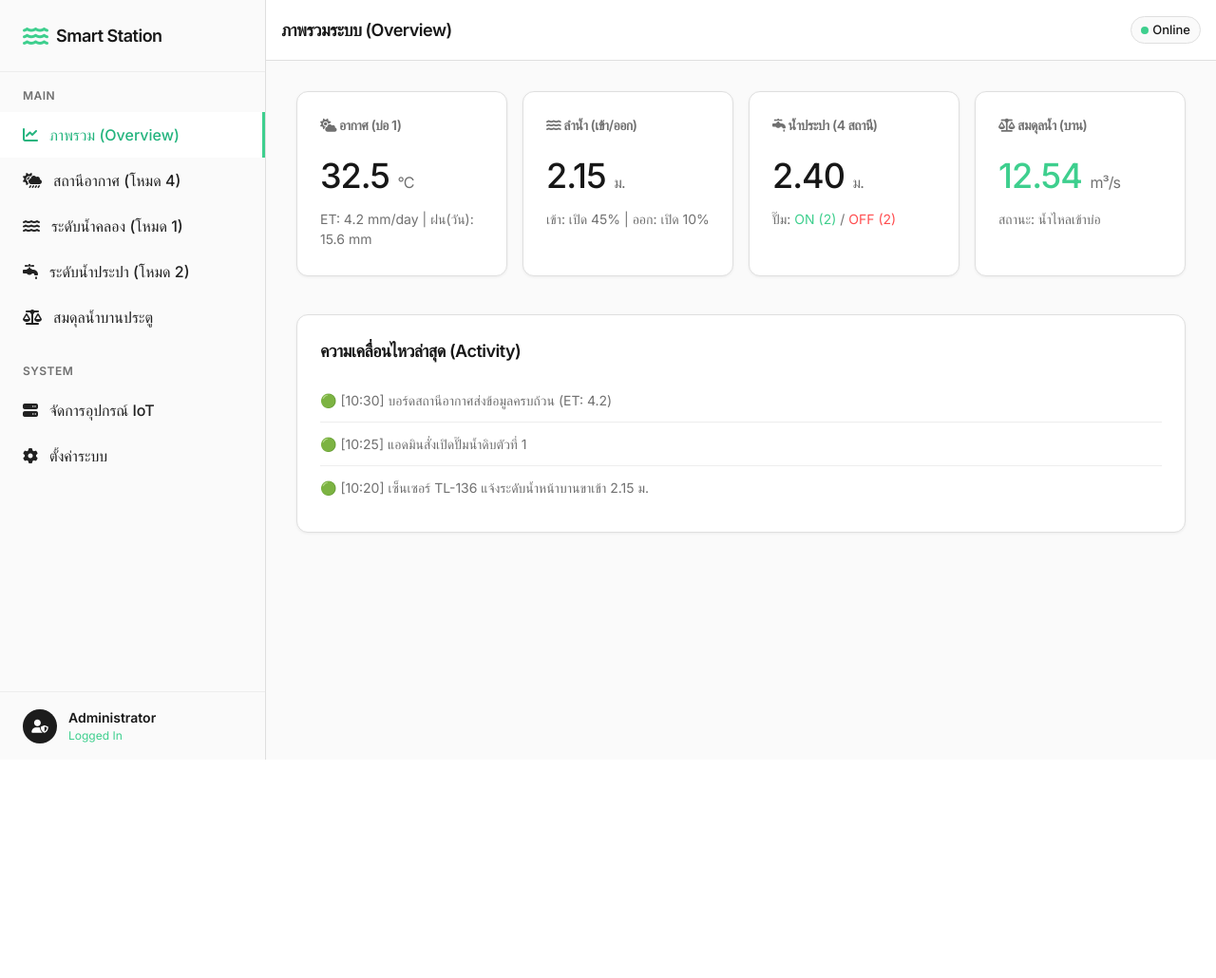
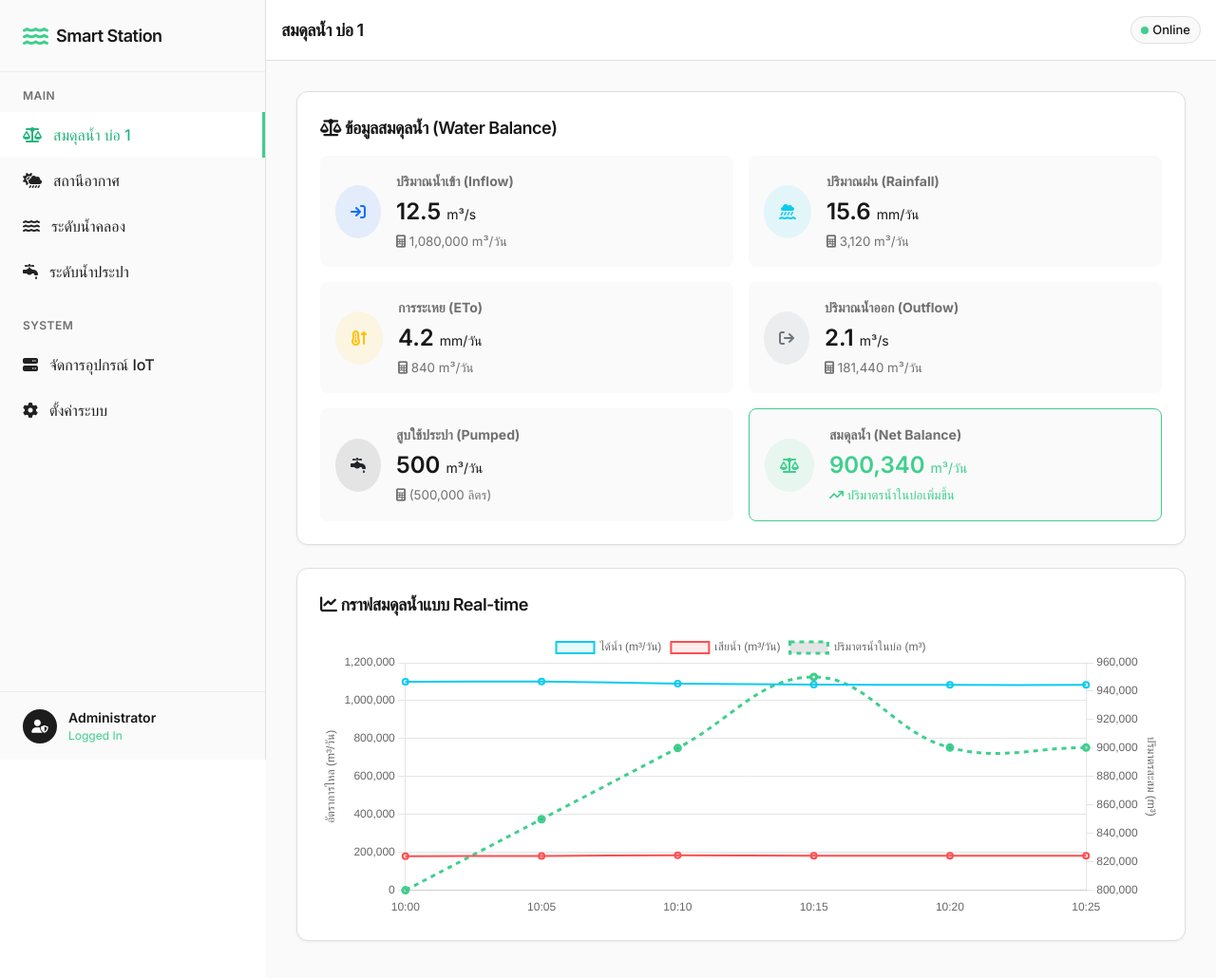
Before and after one commit to chanudom4686-arch/T01, a plain HTML site: page Frontend_Web/index.html in a window 1280 px wide. Shown: the whole page at 95% size. Before the commit the page ends 800 px from the top, so only its background shows below. Drawn offline with nearby package versions, Linux system fonts and the light colour scheme.

Commit message:
refactor: UI tweaks as per user request (remove overview, rename, add pond1 balance)

```diff
--- a/Frontend_Web/index.html
+++ b/Frontend_Web/index.html
@@ -32,11 +32,10 @@
 
         <nav class="sidebar-nav">
             <div class="nav-section">Main</div>
-            <a href="#/" class="nav-link active" data-path="/"><i class="fa-solid fa-chart-line"></i> ภาพรวม (Overview)</a>
-            <a href="#/weather" class="nav-link" data-path="/weather"><i class="fa-solid fa-cloud-sun-rain"></i> สถานีอากาศ (โหมด 4)</a>
-            <a href="#/river" class="nav-link" data-path="/river"><i class="fa-solid fa-water"></i> ระดับน้ำคลอง (โหมด 1)</a>
-            <a href="#/tap-water" class="nav-link" data-path="/tap-water"><i class="fa-solid fa-faucet-drip"></i> ระดับน้ำประปา (โหมด 2)</a>
-            <a href="#/water-balance" class="nav-link" data-path="/water-balance"><i class="fa-solid fa-scale-balanced"></i> สมดุลน้ำบานประตู</a>
+            <a href="#/" class="nav-link active" data-path="/"><i class="fa-solid fa-scale-balanced"></i> สมดุลน้ำ บ่อ 1</a>
+            <a href="#/weather" class="nav-link" data-path="/weather"><i class="fa-solid fa-cloud-sun-rain"></i> สถานีอากาศ</a>
+            <a href="#/river" class="nav-link" data-path="/river"><i class="fa-solid fa-water"></i> ระดับน้ำคลอง</a>
+            <a href="#/tap-water" class="nav-link" data-path="/tap-water"><i class="fa-solid fa-faucet-drip"></i> ระดับน้ำประปา</a>
 
             <div class="nav-section mt-4">System</div>
             <a href="#/devices" class="nav-link" data-path="/devices"><i class="fa-solid fa-server"></i> จัดการอุปกรณ์ IoT</a>
--- a/Frontend_Web/js/app.js
+++ b/Frontend_Web/js/app.js
@@ -26,11 +26,10 @@ document.querySelectorAll('.nav-link').forEach(link => {
 // --- SPA Router ---
 
 const routes = {
-    '/': { file: 'overview.html', title: 'ภาพรวมระบบ (Overview)' },
-    '/weather': { file: 'weather.html', title: 'สถานีอากาศ (Mode 4)' },
-    '/river': { file: 'river.html', title: 'ระดับน้ำคลอง (Mode 1)' },
-    '/tap-water': { file: 'tap_water.html', title: 'ระดับน้ำประปา (Mode 2)' },
-    '/water-balance': { file: 'water_balance.html', title: 'สมดุลน้ำบานประตู' },
+    '/': { file: 'water_balance_pond1.html', title: 'สมดุลน้ำ บ่อ 1' },
+    '/weather': { file: 'weather.html', title: 'สถานีอากาศ' },
+    '/river': { file: 'river.html', title: 'ระดับน้ำคลอง' },
+    '/tap-water': { file: 'tap_water.html', title: 'ระดับน้ำประปา' },
     '/devices': { file: 'devices.html', title: 'จัดการอุปกรณ์ IoT' },
     '/settings': { file: 'settings.html', title: 'ตั้งค่าระบบ' },
 };
@@ -101,6 +100,8 @@ function initViewLogic(path) {
         initWeatherChart();
     } else if (path === '/river') {
         initRiverChart();
+    } else if (path === '/') {
+        initWaterBalanceChart();
     }
     // Add other initializers as needed
 }
@@ -176,3 +177,60 @@ function initRiverChart() {
         }
     });
 }
+
+function initWaterBalanceChart() {
+    const ctx = document.getElementById('waterBalanceChart');
+    if (!ctx) return;
+
+    new Chart(ctx, {
+        type: 'line',
+        data: {
+            labels: ['10:00', '10:05', '10:10', '10:15', '10:20', '10:25'],
+            datasets: [
+                {
+                    label: 'ได้น้ำ (m³/วัน)',
+                    data: [1100000, 1100500, 1090000, 1085000, 1083000, 1083120],
+                    borderColor: '#0dcaf0',
+                    backgroundColor: 'rgba(13, 202, 240, 0.1)',
+                    borderWidth: 2,
+                    tension: 0.4,
+                    yAxisID: 'y'
+                },
+                {
+                    label: 'เสียน้ำ (m³/วัน)',
+                    data: [180000, 181000, 185000, 182000, 181500, 182280],
+                    borderColor: '#ff4d4f',
+                    backgroundColor: 'rgba(255, 77, 79, 0.1)',
+                    borderWidth: 2,
+                    tension: 0.4,
+                    yAxisID: 'y'
+                },
+                {
+                    label: 'ปริมาตรน้ำในบ่อ (m³)',
+                    data: [800000, 850000, 900000, 950000, 900340, 900340],
+                    borderColor: '#3ecf8e',
+                    borderWidth: 3,
+                    borderDash: [5, 5],
+                    tension: 0.4,
+                    yAxisID: 'y1'
+                }
+            ]
+        },
+        options: {
+            responsive: true,
+            maintainAspectRatio: false,
+            scales: {
+                x: { grid: { display: false } },
+                y: {
+                    type: 'linear', display: true, position: 'left',
+                    title: { display: true, text: 'อัตราการไหล (m³/วัน)' }
+                },
+                y1: {
+                    type: 'linear', display: true, position: 'right',
+                    title: { display: true, text: 'ปริมาตรสะสม (m³)' },
+                    grid: { drawOnChartArea: false }
+                }
+            }
+        }
+    });
+}
--- a/Frontend_Web/views/overview.html
+++ /dev/null
@@ -1,56 +0,0 @@
-<div class="grid-4">
-    <!-- Card 1 -->
-    <div class="sp-card">
-        <div class="sp-card-header">
-            <h3 class="sp-card-title" style="color: var(--color-ink-mute); font-size: 14px;"><i class="fa-solid fa-cloud-sun"></i> อากาศ (บ่อ 1)</h3>
-        </div>
-        <div class="value-display">
-            <span class="value">32.5 <span class="unit">°C</span></span>
-            <span class="label" style="margin-top: 8px;">ET: 4.2 mm/day | ฝน(วัน): 15.6 mm</span>
-        </div>
-    </div>
-
-    <!-- Card 2 -->
-    <div class="sp-card">
-        <div class="sp-card-header">
-            <h3 class="sp-card-title" style="color: var(--color-ink-mute); font-size: 14px;"><i class="fa-solid fa-water"></i> ลำน้ำ (เข้า/ออก)</h3>
-        </div>
-        <div class="value-display">
-            <span class="value">2.15 <span class="unit">ม.</span></span>
-            <span class="label" style="margin-top: 8px;">เข้า: เปิด 45% | ออก: เปิด 10%</span>
-        </div>
-    </div>
-
-    <!-- Card 3 -->
-    <div class="sp-card">
-        <div class="sp-card-header">
-            <h3 class="sp-card-title" style="color: var(--color-ink-mute); font-size: 14px;"><i class="fa-solid fa-faucet-drip"></i> น้ำประปา (4 สถานี)</h3>
-        </div>
-        <div class="value-display">
-            <span class="value">2.40 <span class="unit">ม.</span></span>
-            <span class="label" style="margin-top: 8px;">ปั๊ม: <span style="color: var(--color-primary);">ON (2)</span> / <span style="color: #ff4d4f;">OFF (2)</span></span>
-        </div>
-    </div>
-
-    <!-- Card 4 -->
-    <div class="sp-card">
-        <div class="sp-card-header">
-            <h3 class="sp-card-title" style="color: var(--color-ink-mute); font-size: 14px;"><i class="fa-solid fa-scale-balanced"></i> สมดุลน้ำ (บาน)</h3>
-        </div>
-        <div class="value-display">
-            <span class="value" style="color: var(--color-primary);">12.54 <span class="unit">m³/s</span></span>
-            <span class="label" style="margin-top: 8px;">สถานะ: น้ำไหลเข้าบ่อ</span>
-        </div>
-    </div>
-</div>
-
-<div class="sp-card" style="margin-top: 24px;">
-    <div class="sp-card-header">
-        <h3 class="sp-card-title">ความเคลื่อนไหวล่าสุด (Activity)</h3>
-    </div>
-    <div style="font-size: 14px; color: var(--color-ink-mute);">
-        <p style="padding: 12px 0; border-bottom: 1px solid var(--color-hairline-cool);">🟢 [10:30] บอร์ดสถานีอากาศส่งข้อมูลครบถ้วน (ET: 4.2)</p>
-        <p style="padding: 12px 0; border-bottom: 1px solid var(--color-hairline-cool);">🟢 [10:25] แอดมินสั่งเปิดปั๊มน้ำดิบตัวที่ 1</p>
-        <p style="padding: 12px 0;">🟢 [10:20] เซ็นเซอร์ TL-136 แจ้งระดับน้ำหน้าบานขาเข้า 2.15 ม.</p>
-    </div>
-</div>
--- /dev/null
+++ b/Frontend_Web/views/water_balance_pond1.html
@@ -0,0 +1,88 @@
+<div class="sp-card" style="margin-bottom: 24px;">
+    <div class="sp-card-header">
+        <h3 class="sp-card-title"><i class="fa-solid fa-scale-balanced text-success"></i> ข้อมูลสมดุลน้ำ (Water Balance)</h3>
+    </div>
+    <div class="grid-2">
+        <!-- Inflow -->
+        <div style="background: var(--color-canvas-soft); padding: 16px; border-radius: var(--rounded-md); display: flex; align-items: center;">
+            <div style="background: rgba(13, 110, 253, 0.1); color: #0d6efd; padding: 16px; border-radius: 50%; margin-right: 16px;">
+                <i class="fa-solid fa-arrow-right-to-bracket fs-2"></i>
+            </div>
+            <div>
+                <h6 style="color: var(--color-ink-mute); margin-bottom: 4px; font-size: 14px;">ปริมาณน้ำเข้า (Inflow)</h6>
+                <h3 style="font-size: 24px; font-weight: 600; margin: 0;">12.5 <span style="font-size: 14px; font-weight: 400;">m³/s</span></h3>
+                <small style="color: var(--color-ink-mute);"><i class="fa-solid fa-calculator"></i> 1,080,000 m³/วัน</small>
+            </div>
+        </div>
+
+        <!-- Rainfall -->
+        <div style="background: var(--color-canvas-soft); padding: 16px; border-radius: var(--rounded-md); display: flex; align-items: center;">
+            <div style="background: rgba(13, 202, 240, 0.1); color: #0dcaf0; padding: 16px; border-radius: 50%; margin-right: 16px;">
+                <i class="fa-solid fa-cloud-showers-water fs-2"></i>
+            </div>
+            <div>
+                <h6 style="color: var(--color-ink-mute); margin-bottom: 4px; font-size: 14px;">ปริมาณฝน (Rainfall)</h6>
+                <h3 style="font-size: 24px; font-weight: 600; margin: 0;">15.6 <span style="font-size: 14px; font-weight: 400;">mm/วัน</span></h3>
+                <small style="color: var(--color-ink-mute);"><i class="fa-solid fa-calculator"></i> 3,120 m³/วัน</small>
+            </div>
+        </div>
+
+        <!-- Evaporation -->
+        <div style="background: var(--color-canvas-soft); padding: 16px; border-radius: var(--rounded-md); display: flex; align-items: center;">
+            <div style="background: rgba(255, 193, 7, 0.1); color: #ffc107; padding: 16px; border-radius: 50%; margin-right: 16px;">
+                <i class="fa-solid fa-temperature-arrow-up fs-2"></i>
+            </div>
+            <div>
+                <h6 style="color: var(--color-ink-mute); margin-bottom: 4px; font-size: 14px;">การระเหย (ETo)</h6>
+                <h3 style="font-size: 24px; font-weight: 600; margin: 0;">4.2 <span style="font-size: 14px; font-weight: 400;">mm/วัน</span></h3>
+                <small style="color: var(--color-ink-mute);"><i class="fa-solid fa-calculator"></i> 840 m³/วัน</small>
+            </div>
+        </div>
+
+        <!-- Outflow -->
+        <div style="background: var(--color-canvas-soft); padding: 16px; border-radius: var(--rounded-md); display: flex; align-items: center;">
+            <div style="background: rgba(108, 117, 125, 0.1); color: #6c757d; padding: 16px; border-radius: 50%; margin-right: 16px;">
+                <i class="fa-solid fa-arrow-right-from-bracket fs-2"></i>
+            </div>
+            <div>
+                <h6 style="color: var(--color-ink-mute); margin-bottom: 4px; font-size: 14px;">ปริมาณน้ำออก (Outflow)</h6>
+                <h3 style="font-size: 24px; font-weight: 600; margin: 0;">2.1 <span style="font-size: 14px; font-weight: 400;">m³/s</span></h3>
+                <small style="color: var(--color-ink-mute);"><i class="fa-solid fa-calculator"></i> 181,440 m³/วัน</small>
+            </div>
+        </div>
+
+        <!-- Pumped -->
+        <div style="background: var(--color-canvas-soft); padding: 16px; border-radius: var(--rounded-md); display: flex; align-items: center;">
+            <div style="background: rgba(33, 37, 41, 0.1); color: #212529; padding: 16px; border-radius: 50%; margin-right: 16px;">
+                <i class="fa-solid fa-faucet-drip fs-2"></i>
+            </div>
+            <div>
+                <h6 style="color: var(--color-ink-mute); margin-bottom: 4px; font-size: 14px;">สูบใช้ประปา (Pumped)</h6>
+                <h3 style="font-size: 24px; font-weight: 600; margin: 0;">500 <span style="font-size: 14px; font-weight: 400;">m³/วัน</span></h3>
+                <small style="color: var(--color-ink-mute);"><i class="fa-solid fa-calculator"></i> (500,000 ลิตร)</small>
+            </div>
+        </div>
+
+        <!-- Net Balance -->
+        <div style="background: var(--color-canvas-soft); padding: 16px; border-radius: var(--rounded-md); display: flex; align-items: center; border: 1px solid var(--color-primary);">
+            <div style="background: rgba(62, 207, 142, 0.1); color: var(--color-primary); padding: 16px; border-radius: 50%; margin-right: 16px;">
+                <i class="fa-solid fa-scale-balanced fs-2"></i>
+            </div>
+            <div>
+                <h6 style="color: var(--color-ink-mute); margin-bottom: 4px; font-size: 14px;">สมดุลน้ำ (Net Balance)</h6>
+                <h3 style="font-size: 24px; font-weight: 600; margin: 0; color: var(--color-primary);">900,340 <span style="font-size: 14px; font-weight: 400;">m³/วัน</span></h3>
+                <small style="color: var(--color-primary);"><i class="fa-solid fa-arrow-trend-up"></i> ปริมาตรน้ำในบ่อเพิ่มขึ้น</small>
+            </div>
+        </div>
+    </div>
+</div>
+
+<div class="sp-card">
+    <div class="sp-card-header">
+        <h3 class="sp-card-title"><i class="fa-solid fa-chart-line text-primary"></i> กราฟสมดุลน้ำแบบ Real-time</h3>
+    </div>
+    <div style="height: 300px; position: relative;">
+        <!-- Chart.js Canvas -->
+        <canvas id="waterBalanceChart"></canvas>
+    </div>
+</div>
```
Also changed, not shown: Frontend_Web/views/water_balance.html (deleted, +0 -32 lines).
